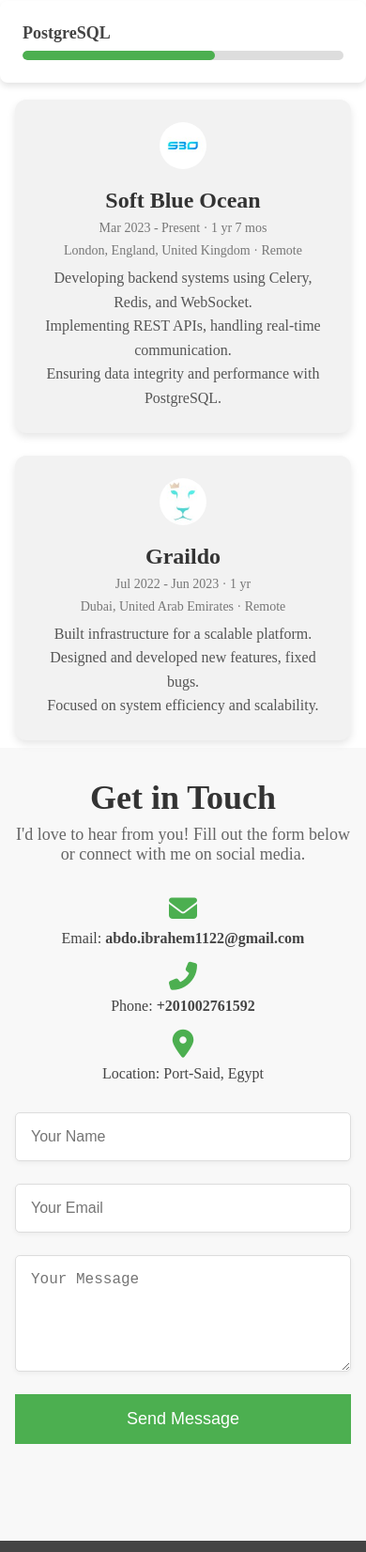
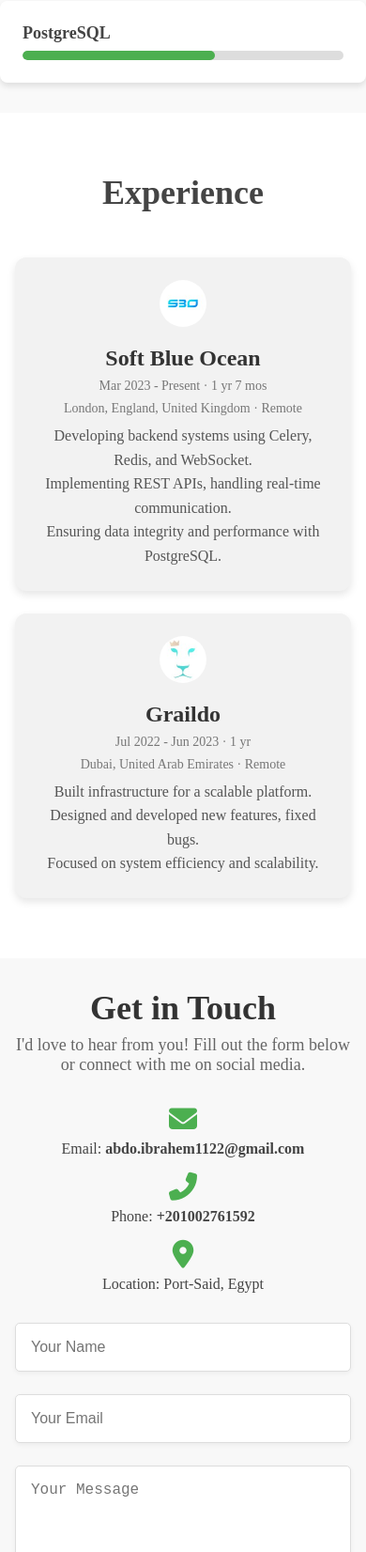
Before and after one commit to abdelrahman-ibrahem/abdelrahman-portfolio, a plain HTML site: page index.html in a window 390 px wide. Shown: the part 2580-4232 px from the top of the page at 94% size. Drawn offline with Linux system fonts and the light colour scheme.

Commit message:
Fix responsive issue

```diff
--- a/main.css
+++ b/main.css
@@ -251,11 +251,9 @@ nav ul.open {
 
 /* End About */
 /* Start Skills */
-
 .skills {
     padding: 2rem 0;
     width: 100%;
-    height: 100vh;
     background-color: #f9f9f9;
 }
 
@@ -285,6 +283,7 @@ nav ul.open {
     display: grid;
     grid-template-columns: repeat(auto-fit, minmax(250px, 1fr));
     gap: 1.5rem;
+    width: 100%;
 }
 
 .skill {
@@ -330,14 +329,18 @@ nav ul.open {
         grid-template-columns: repeat(auto-fit, minmax(200px, 1fr));
     }
 }
+
 /* End Skills */
 /* Start Experiance */
 /* General Styling */
+/* Experience Section */
 .experience-section {
     padding: 4rem 1rem;
     width: 100%;
-    height: 100vh;
     background-color: #fff;
+    display: flex;           /* Use Flexbox for layout */
+    flex-direction: column;  /* Align items in a column */
+    align-items: center;     /* Center content horizontally */
 }
 
 .container {
@@ -355,7 +358,6 @@ nav ul.open {
 /* Experience Cards */
 .experience-cards {
     display: flex;
-    flex-wrap: wrap;
     gap: 2rem;
     justify-content: center;
 }
@@ -393,7 +395,8 @@ nav ul.open {
     margin-bottom: 0.5rem;
 }
 
-.experience-duration, .location {
+.experience-duration,
+.location {
     display: block;
     font-size: 14px;
     color: #777;
@@ -408,20 +411,22 @@ nav ul.open {
 
 @media screen and (max-width: 768px) {
     .experience-cards {
-        flex-direction: column;
+        /* flex-direction: column; */
+        flex-wrap: wrap;
         gap: 1.5rem;
         align-items: center;
     }
 }
 
-/* End Experiance */
-/* Start contact */
+/* Contact Section */
 .contact-section {
     padding: 4rem 1rem;
     width: 100%;
-    height: 100vh;
     background-color: #f8f8f8;
     text-align: center;
+    display: flex;           /* Use Flexbox for layout */
+    flex-direction: column;  /* Align items in a column */
+    align-items: center;     /* Center content horizontally */
 }
 
 .contact-section .container {
@@ -487,7 +492,8 @@ nav ul.open {
     max-width: 600px;
 }
 
-.contact-form input, .contact-form textarea {
+.contact-form input,
+.contact-form textarea {
     width: 100%;
     padding: 1rem;
     border: 1px solid #ddd;
@@ -499,7 +505,8 @@ nav ul.open {
     transition: border 0.3s ease;
 }
 
-.contact-form input:focus, .contact-form textarea:focus {
+.contact-form input:focus,
+.contact-form textarea:focus {
     border-color: #4CAF50;
 }
 
@@ -527,10 +534,12 @@ nav ul.open {
     .contact-form {
         width: 100%;
     }
+
     .contact-section {
         padding: 2rem 1rem;
     }
 }
+
 /* End contact */
 .footer {
     background: #444;
```
